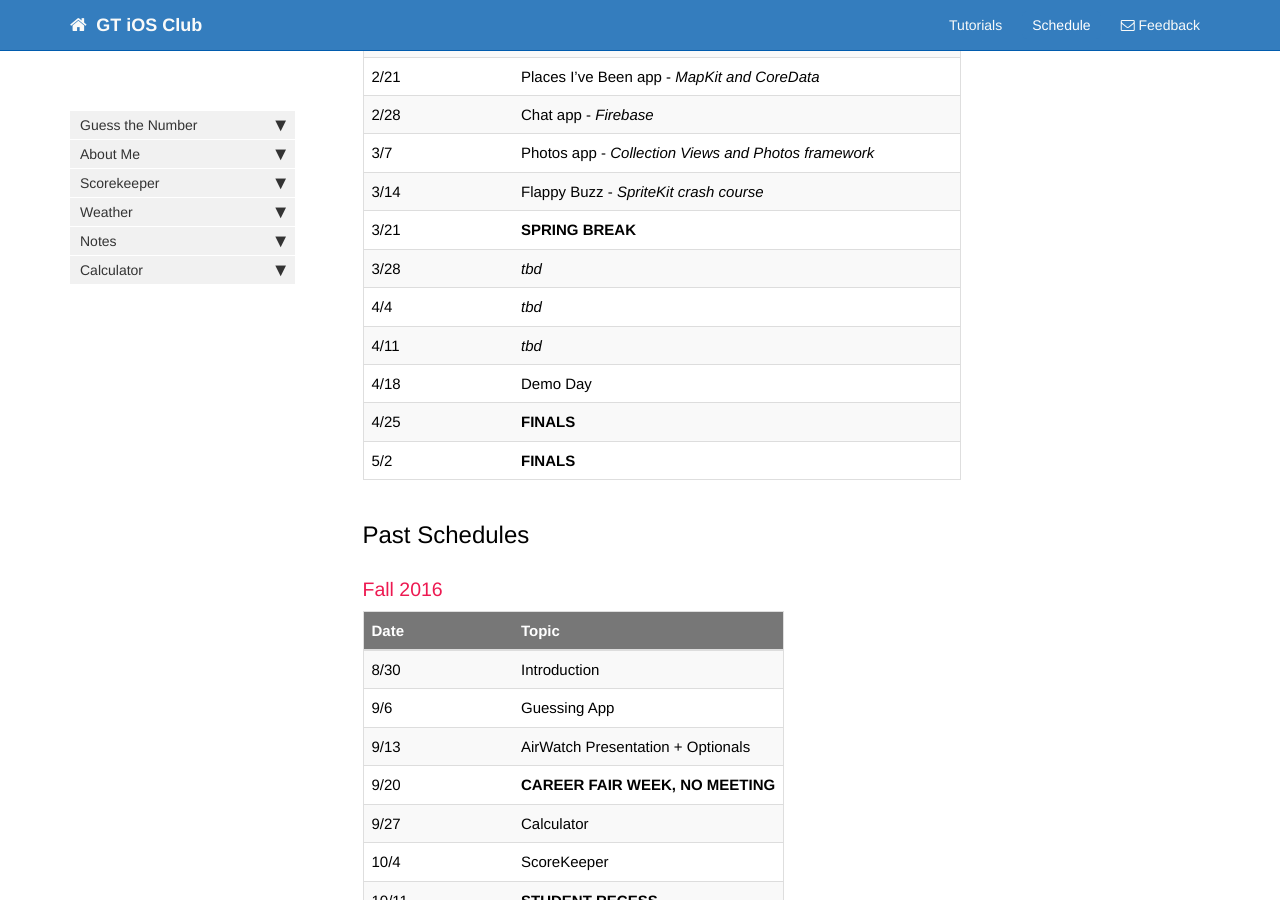
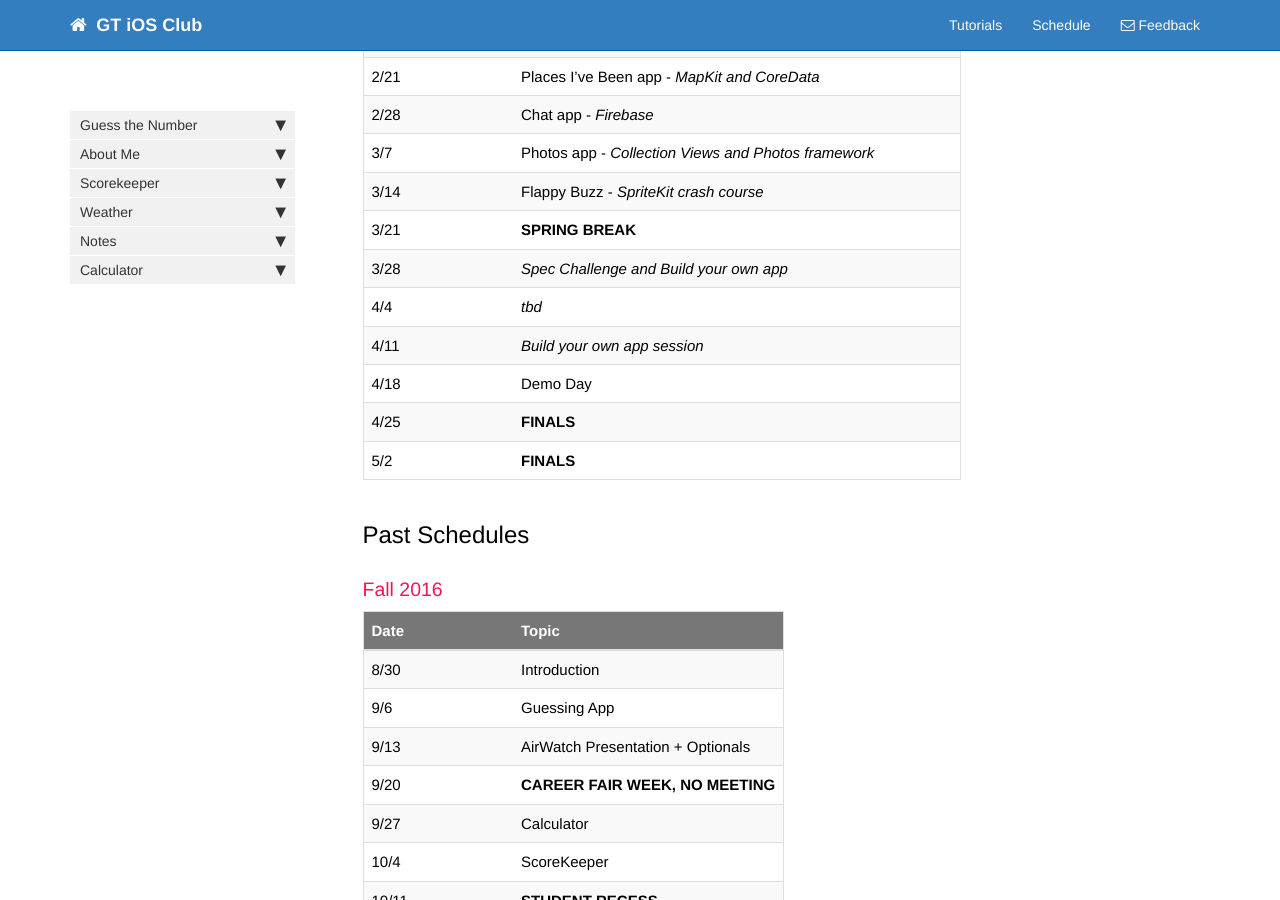
Before and after one commit to gtiosclub/gtios.club, a Jekyll site: the page built from schedule.md, in a window 1280 px wide and 900 px high, scrolled down 395 px. Built offline with Jekyll 4.4.1, drawn with Linux system fonts in a browser that asks for light colours; nearby versions of some CDN libraries; comment, search, counter and statistics services are not loaded.

Commit message:
updated schedule for next 4 weeks

```diff
--- a/schedule.md
+++ b/schedule.md
@@ -18,9 +18,9 @@ Date   | Topic
 3/7    | Photos app - *Collection Views and Photos framework*
 3/14   | Flappy Buzz - *SpriteKit crash course*
 3/21   | **SPRING BREAK**
-3/28   | *tbd*
+3/28   | *Spec Challenge and Build your own app*
 4/4    | *tbd*
-4/11   | *tbd*
+4/11   | *Build your own app session*
 4/18   | Demo Day
 4/25   | **FINALS**
 5/2    | **FINALS**
```
